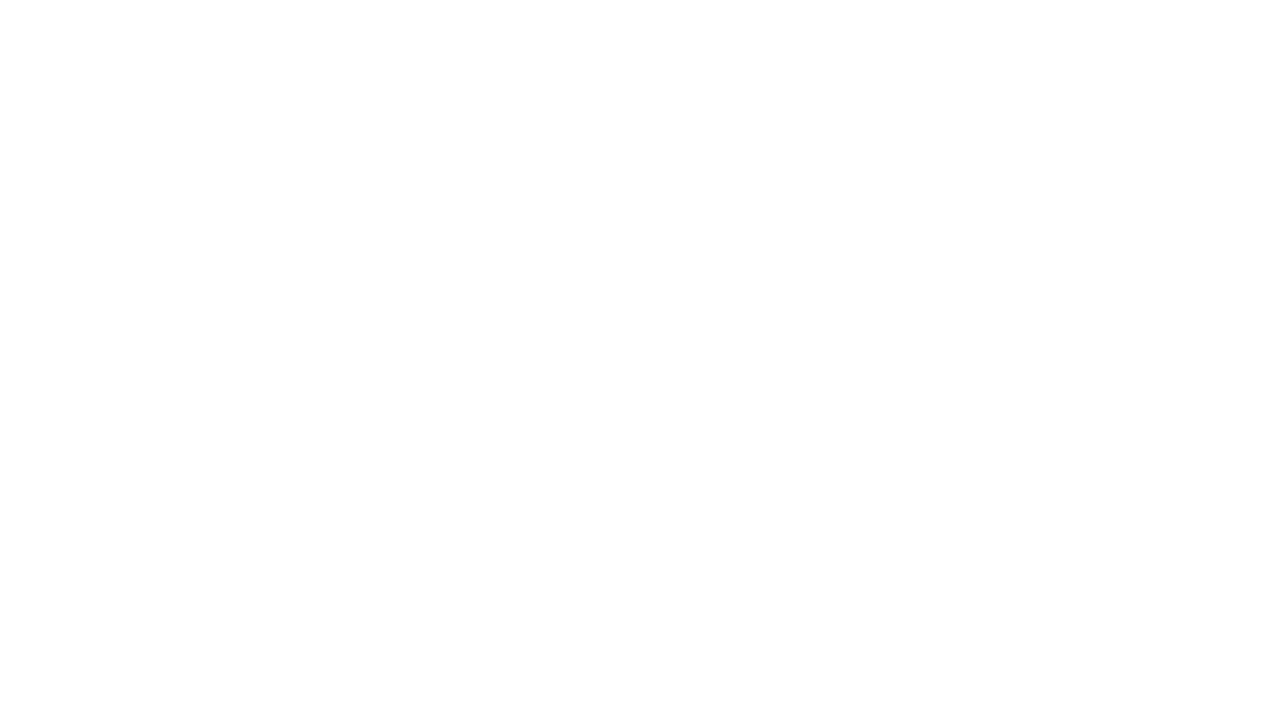
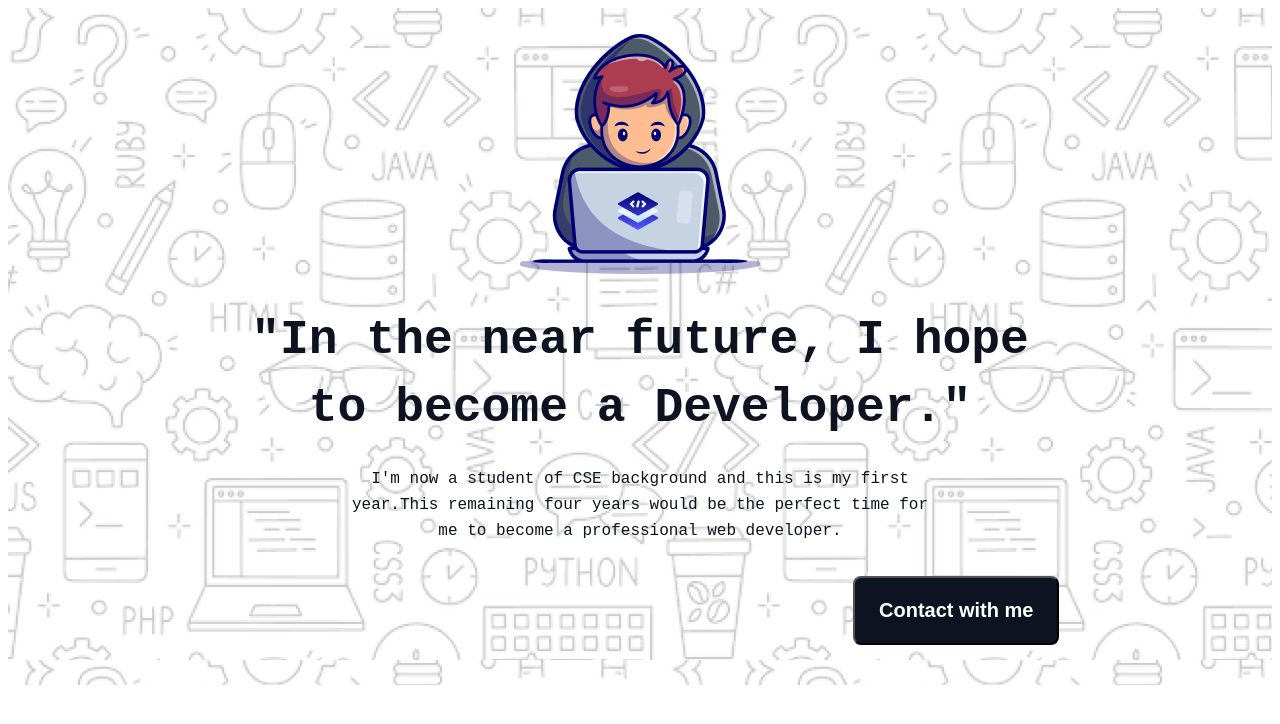
Before and after one commit to TamimReza-72/my-first-website-repo, a plain HTML site: page index.html in a window 1280 px wide. Drawn offline with Linux system fonts and the light colour scheme; a web font is replaced by a local one.

Commit message:
added banner

```diff
--- a/index.html
+++ b/index.html
@@ -4,10 +4,25 @@
     <meta charset="UTF-8">
     <meta name="viewport" content="width=device-width, initial-scale=1.0">
     <title>My First Website</title>
+    <link rel="preconnect" href="https://fonts.googleapis.com">
+<link rel="preconnect" href="https://fonts.gstatic.com" crossorigin>
+<link href="https://fonts.googleapis.com/css2?family=Azeret+Mono:ital,wght@0,100..900;1,100..900&display=swap" rel="stylesheet">
+<link rel="stylesheet" href="styles/style.css">
 </head>
-<body>
-    <header></header>
-    <main></main>
+<body class="azeret-mono-normal">
+    <header class="header">
+        <div class="banner">
+            <img class="banner-img" src="Images/Group.png" alt="">
+            <div class="banner-content">
+                <h3 class="banner-title">"In the near future, I hope to become a Developer."</h3>
+                <p class="banner-info">I'm now a student of CSE background and this is my first year.This remaining four years would be the perfect time for me to become a professional web developer. </p>
+                 <button class="btn-banner">Contact with me</button>
+            </div>
+        </div>
+    </header>
+    <main>
+
+    </main>
     <footer></footer>
 </body>
 </html>
--- /dev/null
+++ b/styles/style.css
@@ -0,0 +1,46 @@
+.azeret-mono-normal {
+    font-family: "Azeret Mono", monospace;
+    font-optical-sizing: auto;
+    font-style: normal;
+  }
+  /* banner-styles */
+  .banner{
+    display: flex;
+    align-items: center;
+    flex-direction: column;
+  }
+  .banner-img{
+    margin-top:26px ;
+  }
+  .banner-title{
+    color: rgb(13, 19, 33);
+font-size: 48px;
+font-weight: 800;
+line-height: 68px;
+letter-spacing: 0%;
+text-align: center;
+margin:32px 221px 0px 221px ;
+  }
+  .banner-info{
+    color: rgb(13, 19, 33);
+    font-size: 16px;
+    font-weight: 400;
+    line-height: 26px;
+    letter-spacing: 0%;
+    text-align: center;
+    margin:24px 340px 0px 340px;
+  }
+ .btn-banner{
+    border-radius:8px;
+    background: rgb(13, 19, 33);
+    color: rgb(255, 255, 255);
+font-size: 20px;
+font-weight: 600;
+line-height: 23px;
+letter-spacing: 0%;
+padding:21px 24px 21px 24px;
+margin:32px 0px 40px 845px;
+ }
+ .header{
+    background-image:url(../Images/Hero-bg.png);
+ }
```
